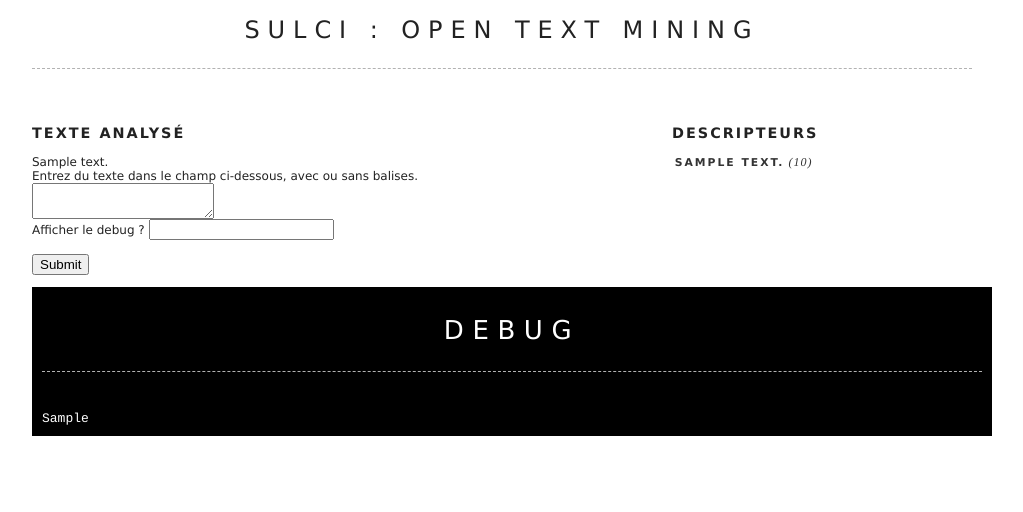
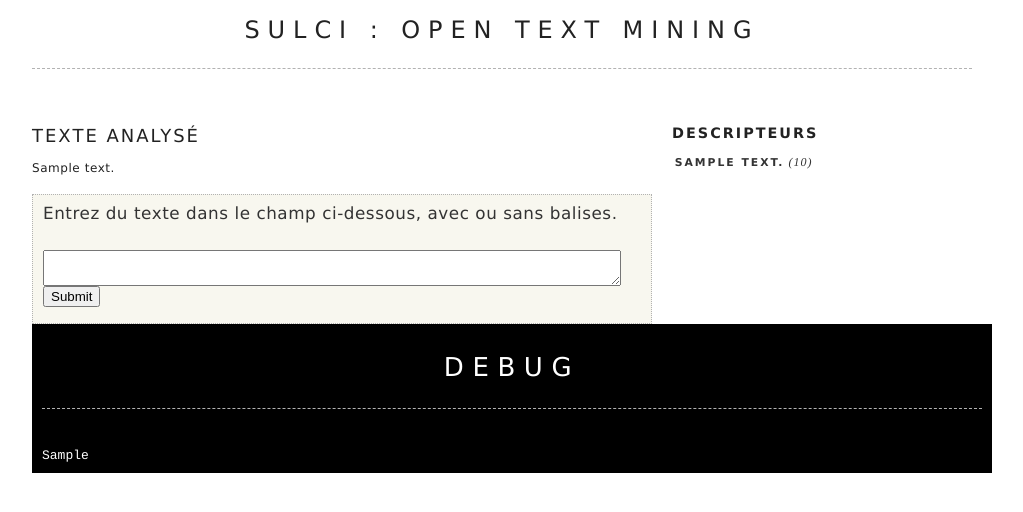
Before and after one commit to yohanboniface/sulci, a Django app: template sulci/templates/sulci/demo.html in a window 1280 px wide. Shown: the top 512 px of the page, without its empty margins (108-1131 px from the left). Run offline with Django 3.2, Linux system fonts and the light colour scheme; the template is opened without the code that fills it: most values are stand-ins (such as "Sample title", 1, 10 or a date in 2020); form fields are guessed from the names that the template uses.

Commit message:
Demo template changes

```diff
--- a/sulci/templates/sulci/demo.html
+++ b/sulci/templates/sulci/demo.html
@@ -167,18 +167,19 @@
     <div class="col12">
         <h1>Sulci : open text mining</h1>
     </div>
-    <div class="col8">
+    <div class="col8" id="content">
         {% if content %}
-            <h3>Texte analysé</h3>
-            {{ content|safe }}
+            <h2>Texte analysé</h2>
+            {{ content|safe|linebreaks }}
         {% endif %}
-        <div>Entrez du texte dans le champ ci-dessous, avec ou sans balises.</div>
-        <form action="{% url sulci_demo %}" method="post" />
-        <div>{{ form.content }}</div>
-        <div><label>Afficher le debug ?</label> {{ form.debug }}</div>
-        {% csrf_token %}
-        <br /><input type="submit" />
-        </form>
+        <div id="main_form">
+            <p>Entrez du texte dans le champ ci-dessous, avec ou sans balises.</p>
+            <form action="{% url sulci_demo %}" method="post" />
+            {{ form.content }}
+            {% csrf_token %}
+            <br /><input type="submit" />
+            </form>
+        </div>
     </div>
     <div class="col4">
         {% if descriptors %}
```
